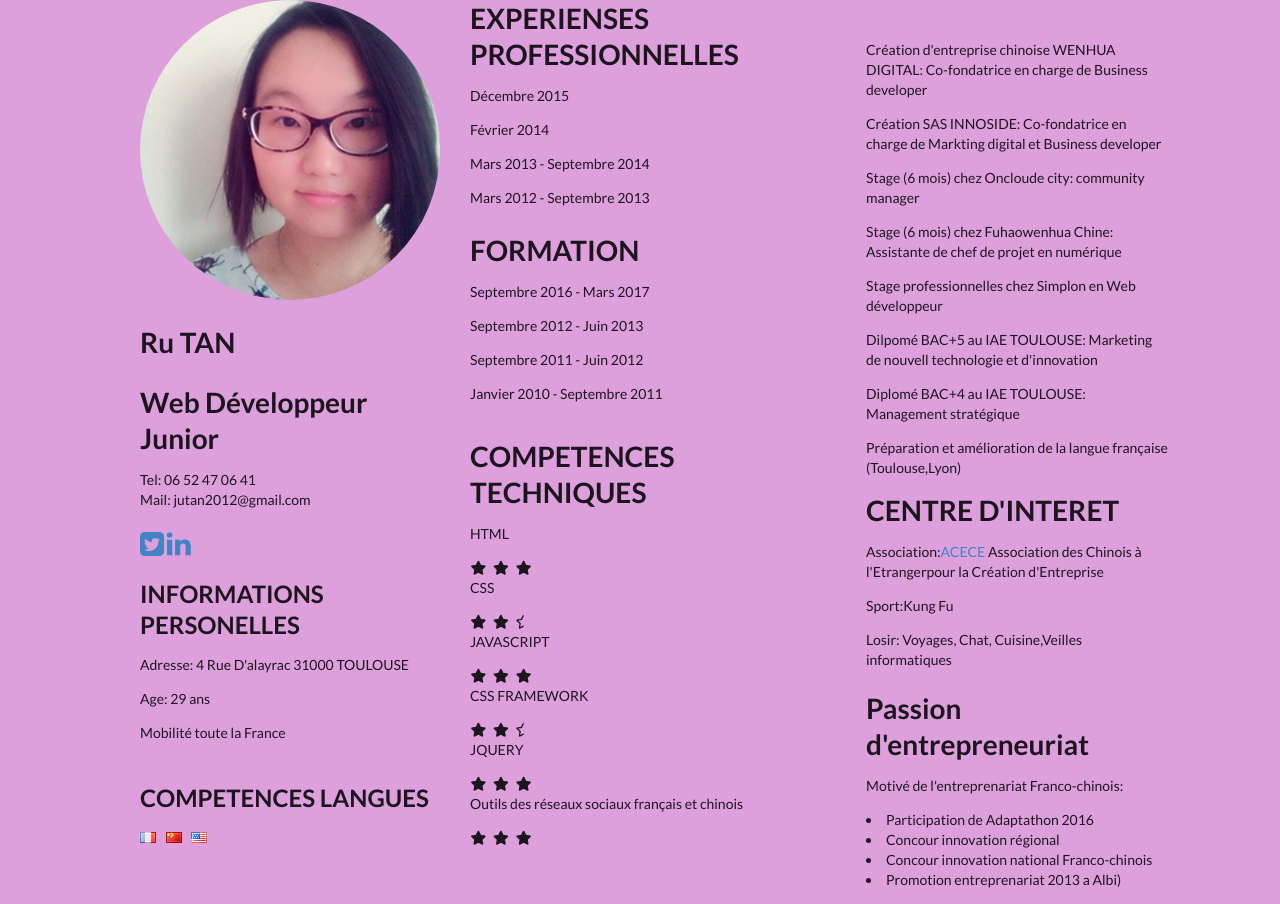
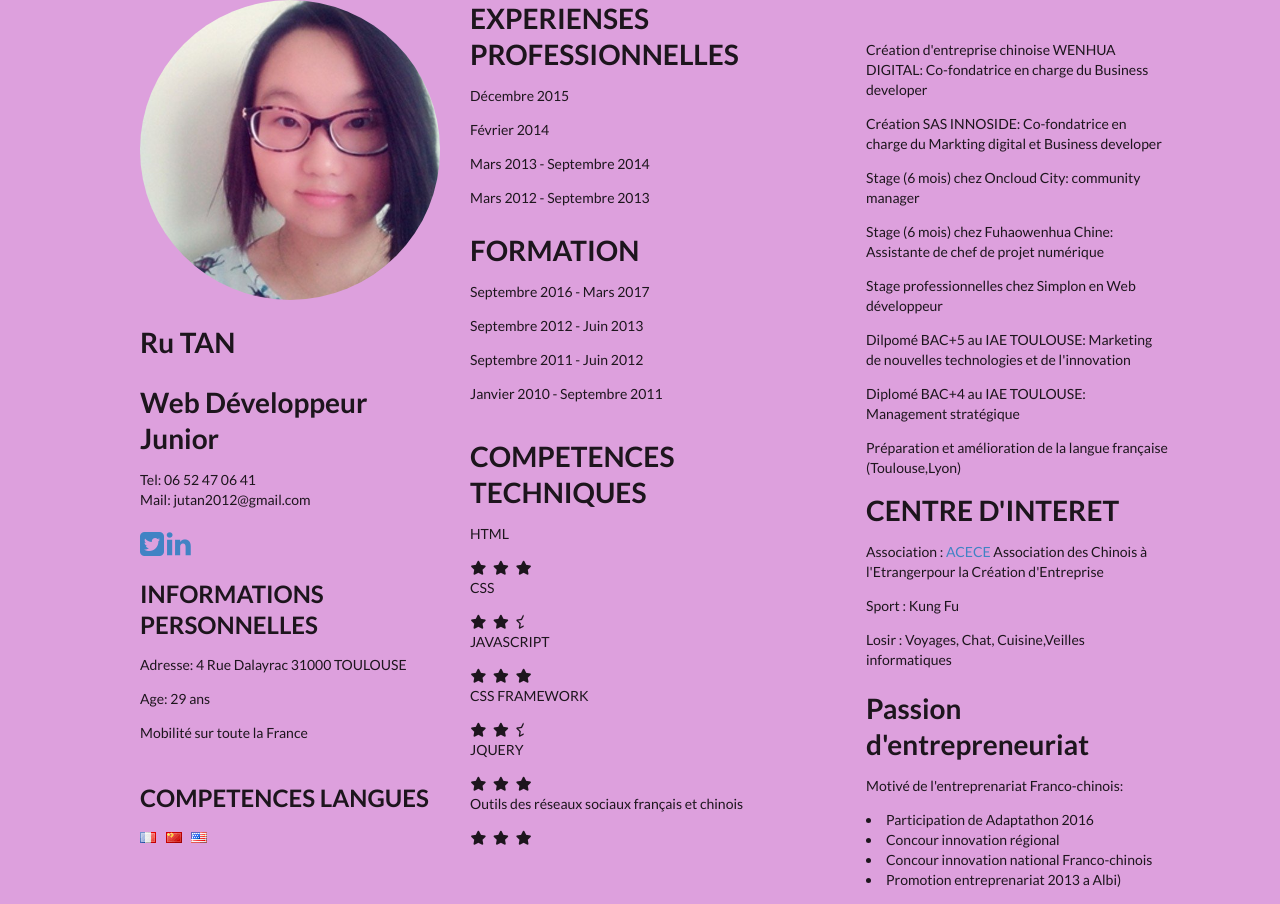
Before and after one commit to rutanjou/monCV_141216, a website: page index.html in a window 1280 px wide. Drawn offline with nearby package versions, Linux system fonts and the light colour scheme.

Commit message:
moditier text

```diff
--- a/index.html
+++ b/index.html
@@ -30,10 +30,10 @@
 			</div>
 			<br>
 			<div class="infoPerso">
-				<h2>INFORMATIONS PERSONELLES</h2>
-				<p>Adresse: 4 Rue D'alayrac 31000 TOULOUSE</p>
+				<h2>INFORMATIONS PERSONNELLES</h2>
+				<p>Adresse: 4 Rue Dalayrac 31000 TOULOUSE</p>
 				<p>Age: 29 ans</p>
-				<p>Mobilité toute la France</p>
+				<p>Mobilité sur toute la France</p>
 			</div>
 			<br>
 
@@ -92,20 +92,20 @@
 			<br>
 			<br>
 
-			<p>Création d'entreprise chinoise WENHUA DIGITAL: Co-fondatrice en charge de Business developer</p>
-			<p>Création SAS INNOSIDE: Co-fondatrice en charge de Markting digital et Business developer</p>
-			<p>Stage (6 mois) chez Oncloude city: community manager</p>
-			<p>Stage (6 mois) chez Fuhaowenhua Chine: Assistante de chef de projet en numérique</p>
+			<p>Création d'entreprise chinoise WENHUA DIGITAL: Co-fondatrice en charge du Business developer</p>
+			<p>Création SAS INNOSIDE: Co-fondatrice en charge du Markting digital et Business developer</p>
+			<p>Stage (6 mois) chez Oncloud City: community manager</p>
+			<p>Stage (6 mois) chez Fuhaowenhua Chine: Assistante de chef de projet numérique</p>
 
 			<p>Stage professionnelles chez Simplon en Web développeur</p>
-			<p>Dilpomé BAC+5 au IAE TOULOUSE: Marketing de nouvell technologie et d'innovation </p>
+			<p>Dilpomé BAC+5 au IAE TOULOUSE: Marketing de nouvelles technologies et de l'innovation </p>
 			<p>Diplomé BAC+4 au IAE TOULOUSE: Management stratégique</p>
 			<p>Préparation et amélioration de la langue française (Toulouse,Lyon)</p>
 			<div class="centreInteret">
 				<h1>CENTRE D'INTERET</h1>
-				<p><span>Association:<a href="http://www.acece.eu/index.php/fr/">ACECE</a> Association des Chinois à l'Etrangerpour la Création d'Entreprise</span></p>
-				<p><span>Sport:Kung Fu</span></p>
-				<p><span>Losir: Voyages, Chat, Cuisine,Veilles informatiques</span></p>
+				<p><span>Association : <a href="http://www.acece.eu/index.php/fr/">ACECE</a> Association des Chinois à l'Etrangerpour la Création d'Entreprise</span></p>
+				<p><span>Sport : Kung Fu</span></p>
+				<p><span>Losir : Voyages, Chat, Cuisine,Veilles informatiques</span></p>
 			</div>
 			<br>
 			<div class="Passion d'entrepreneuriat">
```
